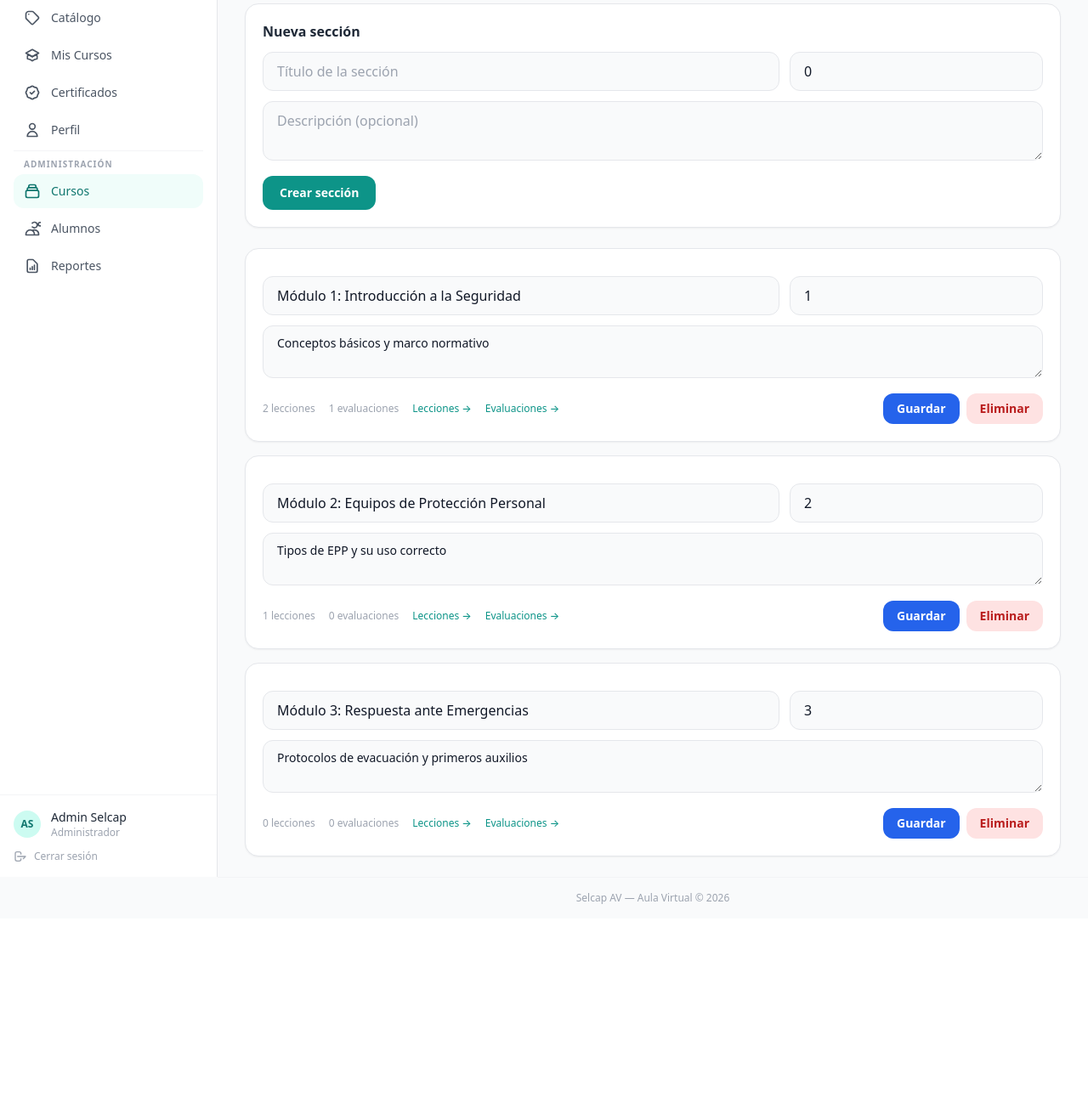
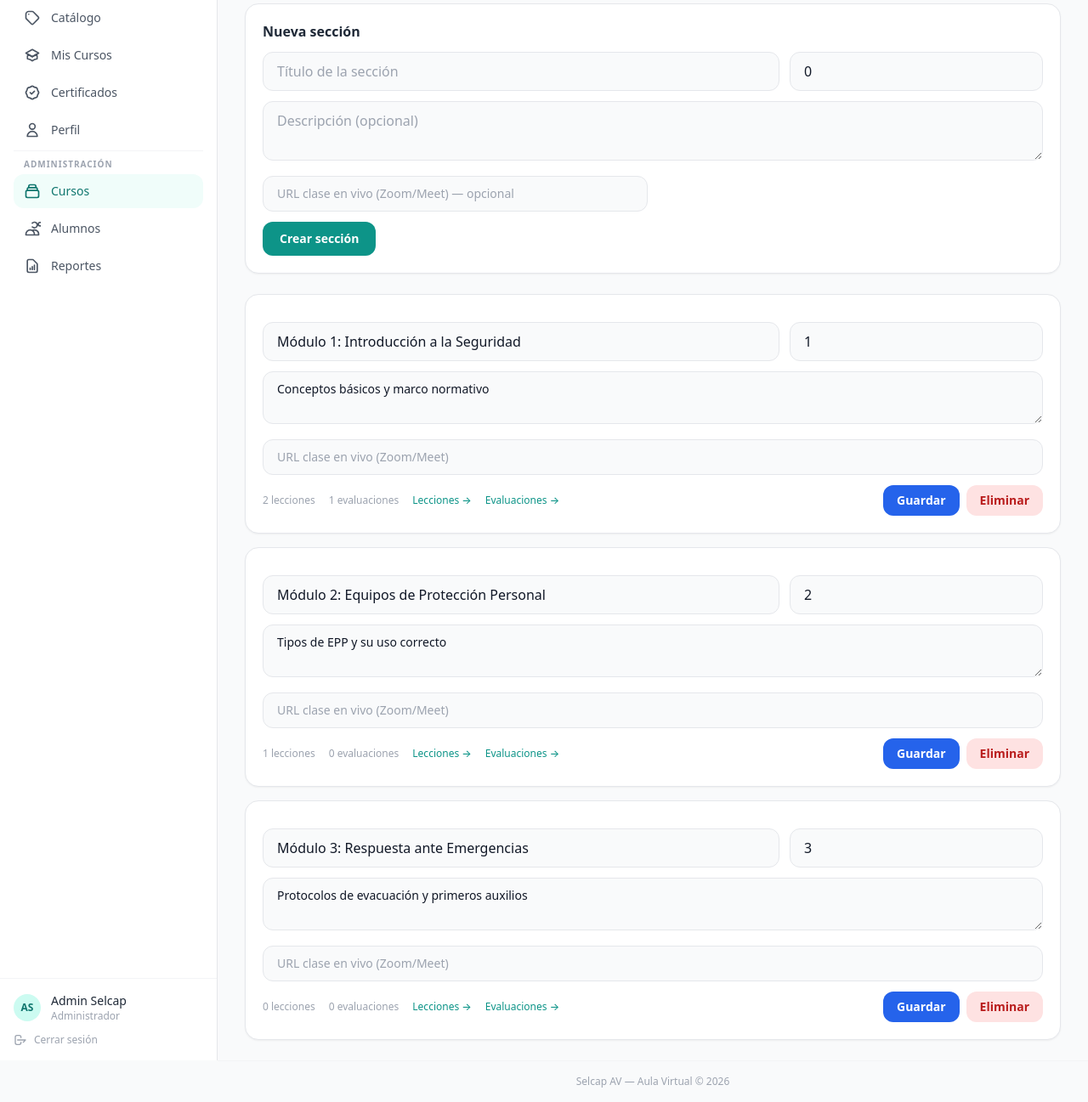
Before and after one commit to Toyoenohio/selcap_php, a PHP site: page /admin/sections.php?course_id=1 in a window 1280 px wide. Shown: the part 136-1433 px from the top of the page at 85% size. Before the commit the page ends 1200 px from the top, so only its background shows below. Run offline with PHP 8.4, Linux system fonts and the light colour scheme; a user stored in the database is signed in; data comes from the database, SQL or seed files in the repository; some libraries are stand-ins or nearby versions.

Commit message:
feat: live_url en secciones (admin + vista curso), clonado copia live_url

```diff
--- a/admin/courses.php
+++ b/admin/courses.php
@@ -65,8 +65,8 @@ if ($_SERVER['REQUEST_METHOD'] === 'POST' && isset($_POST['action'])) {
                 $secStmt = $pdo->prepare('SELECT * FROM sections WHERE course_id=? ORDER BY sort_order');
                 $secStmt->execute([$srcId]);
                 foreach ($secStmt->fetchAll() as $sec) {
-                    $pdo->prepare('INSERT INTO sections (course_id, title, description, sort_order) VALUES (?, ?, ?, ?)')
-                        ->execute([$newCourseId, $sec['title'], $sec['description'], $sec['sort_order']]);
+                    $pdo->prepare('INSERT INTO sections (course_id, title, description, live_url, sort_order) VALUES (?, ?, ?, ?, ?)')
+                        ->execute([$newCourseId, $sec['title'], $sec['description'], $sec['live_url'], $sec['sort_order']]);
                     $newSecId = (int)$pdo->lastInsertId();
 
                     // Lecciones
--- a/admin/sections.php
+++ b/admin/sections.php
@@ -17,12 +17,12 @@ if (!$course) { header('Location: ' . BASE_URL . '/admin/courses.php'); exit; }
 // ── Acciones ──
 if ($_SERVER['REQUEST_METHOD'] === 'POST' && isset($_POST['action'])) {
     if ($_POST['action'] === 'create_section') {
-        $pdo->prepare('INSERT INTO sections (course_id, title, description, sort_order) VALUES (?, ?, ?, ?)')
-            ->execute([$courseId, trim($_POST['title']), trim($_POST['description'] ?? ''), $_POST['sort_order'] ?? 0]);
+        $pdo->prepare('INSERT INTO sections (course_id, title, description, live_url, sort_order) VALUES (?, ?, ?, ?, ?)')
+            ->execute([$courseId, trim($_POST['title']), trim($_POST['description'] ?? ''), trim($_POST['live_url'] ?? '') ?: null, $_POST['sort_order'] ?? 0]);
         $msg = 'Sección creada.'; $msgType = 'green';
     } elseif ($_POST['action'] === 'update_section') {
-        $pdo->prepare('UPDATE sections SET title=?, description=?, sort_order=? WHERE id=? AND course_id=?')
-            ->execute([trim($_POST['title']), trim($_POST['description'] ?? ''), $_POST['sort_order'] ?? 0, (int)$_POST['id'], $courseId]);
+        $pdo->prepare('UPDATE sections SET title=?, description=?, live_url=?, sort_order=? WHERE id=? AND course_id=?')
+            ->execute([trim($_POST['title']), trim($_POST['description'] ?? ''), trim($_POST['live_url'] ?? '') ?: null, $_POST['sort_order'] ?? 0, (int)$_POST['id'], $courseId]);
         $msg = 'Sección actualizada.'; $msgType = 'blue';
     } elseif ($_POST['action'] === 'delete_section') {
         $pdo->prepare('DELETE FROM sections WHERE id=? AND course_id=?')->execute([(int)$_POST['id'], $courseId]);
@@ -74,6 +74,10 @@ require __DIR__ . '/../includes/header.php';
     </div>
     <textarea name="description" placeholder="Descripción (opcional)" rows="2"
               class="w-full px-4 py-2.5 bg-gray-50 border border-gray-200 rounded-xl text-gray-900 focus:outline-none focus:ring-2 focus:ring-selcap-500 wysiwyg-sm"></textarea>
+    <div class="grid grid-cols-1 sm:grid-cols-2 gap-3">
+      <input type="text" name="live_url" placeholder="URL clase en vivo (Zoom/Meet) — opcional"
+             class="px-4 py-2.5 bg-gray-50 border border-gray-200 rounded-xl text-gray-900 focus:outline-none focus:ring-2 focus:ring-selcap-500 text-sm">
+    </div>
     <button type="submit" class="bg-selcap-600 hover:bg-selcap-700 text-white font-semibold px-5 py-2.5 rounded-xl transition-colors text-sm">Crear sección</button>
   </form>
 </div>
@@ -93,6 +97,8 @@ require __DIR__ . '/../includes/header.php';
         </div>
         <textarea name="description" rows="2"
                   class="w-full px-4 py-2.5 bg-gray-50 border border-gray-200 rounded-xl text-gray-900 focus:outline-none focus:ring-2 focus:ring-selcap-500 text-sm wysiwyg-sm"><?= htmlspecialchars($sec['description'] ?? '') ?></textarea>
+        <input type="text" name="live_url" value="<?= htmlspecialchars($sec['live_url'] ?? '') ?>" placeholder="URL clase en vivo (Zoom/Meet)"
+               class="w-full px-4 py-2.5 bg-gray-50 border border-gray-200 rounded-xl text-gray-900 focus:outline-none focus:ring-2 focus:ring-selcap-500 text-sm">
         <div class="flex items-center justify-between">
           <div class="flex items-center gap-4 text-xs text-gray-400">
             <span><?= $sec['lesson_count'] ?> lecciones</span>
--- a/migrate_v2.php
+++ b/migrate_v2.php
@@ -16,7 +16,6 @@ function safeExec($pdo, $sql, $label) {
         $results[] = "✅ $label";
         return true;
     } catch (PDOException $e) {
-        // 1060 = Duplicate column, 1050 = Table exists — ok
         if (in_array($e->getCode(), ['42S21', '42S01', '42S22'])) {
             $results[] = "⏭️ $label (ya existe)";
             return true;
@@ -42,14 +41,11 @@ safeExec($pdo, "CREATE TABLE IF NOT EXISTS audit_log (
     FOREIGN KEY (user_id) REFERENCES users(id) ON DELETE SET NULL
 ) ENGINE=InnoDB DEFAULT CHARSET=utf8mb4", 'tabla audit_log');
 
-// ── v3: SKU para cursos ──
 safeExec($pdo, "ALTER TABLE courses ADD COLUMN sku VARCHAR(100) UNIQUE AFTER thumbnail_url", 'sku en courses');
 safeExec($pdo, "UPDATE courses SET sku = 'FUND-SEG-IND' WHERE id = 1 AND sku IS NULL", 'sku curso demo');
 
-// ── v4: Clases en vivo ──
 safeExec($pdo, "ALTER TABLE lessons ADD COLUMN live_url VARCHAR(500) AFTER video_url", 'live_url en lessons');
 
-// ── v5: Materiales de curso ──
 safeExec($pdo, "CREATE TABLE IF NOT EXISTS course_materials (
     id INT AUTO_INCREMENT PRIMARY KEY,
     course_id INT NOT NULL,
@@ -60,6 +56,8 @@ safeExec($pdo, "CREATE TABLE IF NOT EXISTS course_materials (
     created_at TIMESTAMP DEFAULT CURRENT_TIMESTAMP,
     FOREIGN KEY (course_id) REFERENCES courses(id) ON DELETE CASCADE
 ) ENGINE=InnoDB DEFAULT CHARSET=utf8mb4", 'tabla course_materials');
+
+safeExec($pdo, "ALTER TABLE sections ADD COLUMN live_url VARCHAR(500) AFTER description", 'live_url en sections');
 
 $allOk = !in_array(false, array_map(fn($r) => !str_starts_with($r, '❌'), $results), true);
 ?>
--- a/sql/schema.sql
+++ b/sql/schema.sql
@@ -31,6 +31,7 @@ CREATE TABLE sections (
     course_id INT NOT NULL,
     title VARCHAR(255) NOT NULL,
     description TEXT,
+    live_url VARCHAR(500),
     sort_order INT DEFAULT 0,
     FOREIGN KEY (course_id) REFERENCES courses(id) ON DELETE CASCADE
 ) ENGINE=InnoDB DEFAULT CHARSET=utf8mb4;
```
Also changed, not shown: curso.php (+10 -0 lines).
